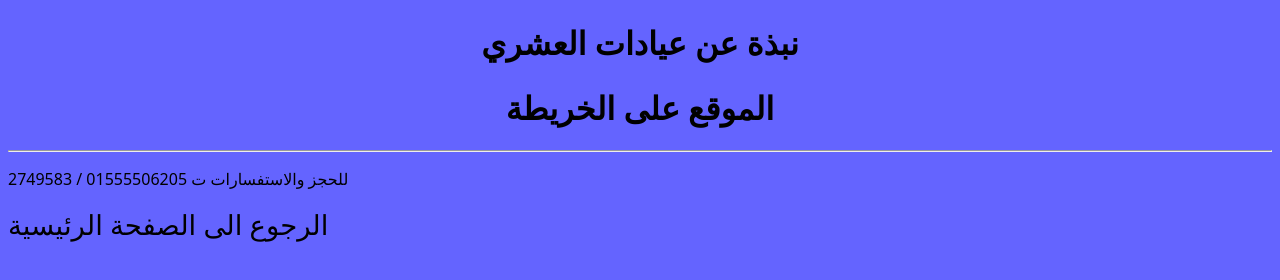
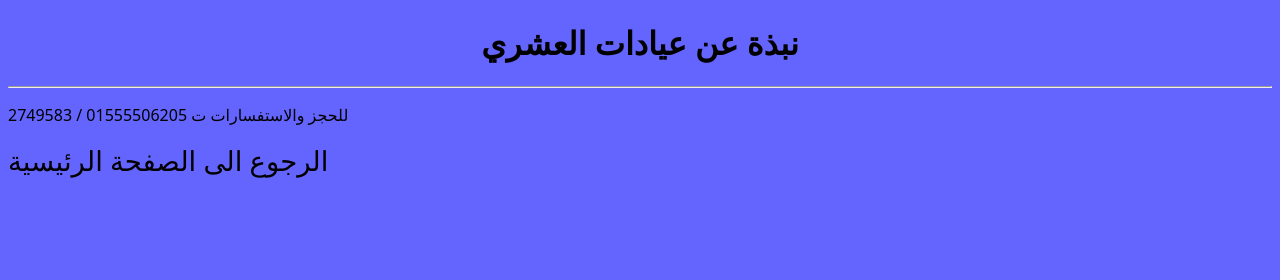
Before and after one commit to ElashryClinic/elashryclinic.github.io, a plain HTML site: page نبذة.html in a window 1280 px wide. Drawn offline with Linux system fonts and the light colour scheme.

Commit message:
Update نبذة.html

```diff
--- a/نبذة.html
+++ b/نبذة.html
@@ -9,11 +9,6 @@
 <body>
     <h1 class="welcoming">نبذة عن عيادات العشري</h1>
 
-
-
-    <h1 class="welcoming">الموقع على الخريطة</h1>
-
-
     <Footer>
         <hr>
         <p>للحجز والاستفسارات ت 01555506205 / 2749583</p>
```
